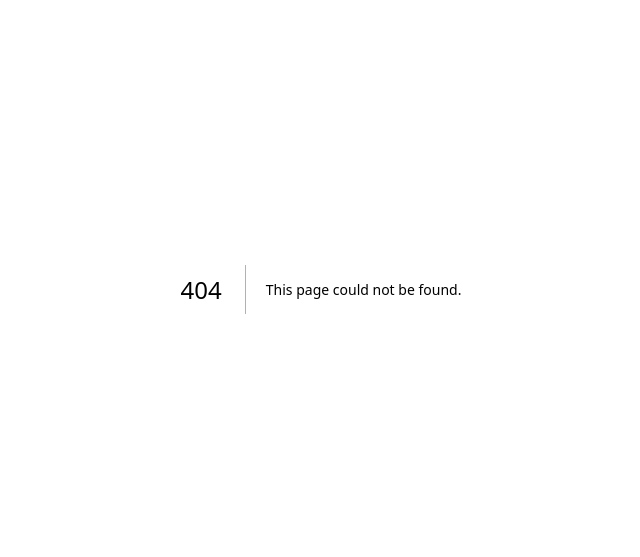
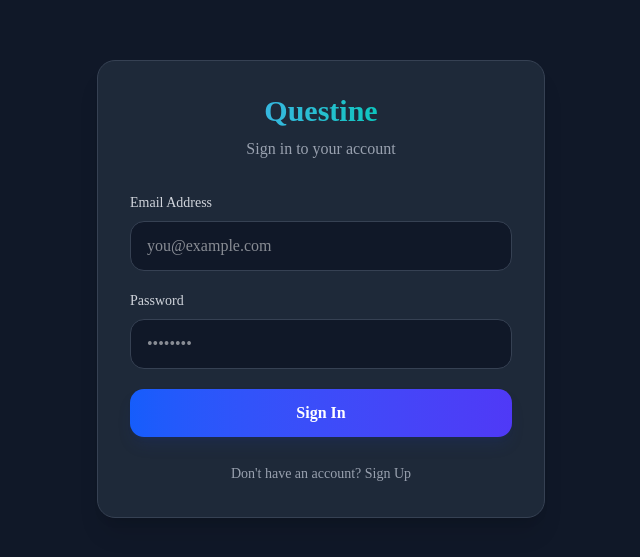
Before and after one commit to WindletCorp/Questine, a Next.js app: page /login in a window 1280 px wide. Before the commit this address had no page. Shown: the part 111-668 px from the top of the page, without its empty margins (319-959 px from the left). Built offline with nearby package versions, Linux system fonts and the light colour scheme.

Commit message:
feat: add login page, update journal/task models, and configure BYOK user endpoints

```diff
--- a/app/api/chat/route.ts
+++ b/app/api/chat/route.ts
@@ -33,8 +33,12 @@ export async function POST(req: Request) {
             return new Response(JSON.stringify({ error: 'API key not configured' }), { status: 400 });
         }
 
+        if (!userConfig.byok_provider) {
+            return new Response(JSON.stringify({ error: 'BYOK Provider not configured. Please set up your provider first.' }), { status: 400 });
+        }
+
         if (userConfig.byok_provider !== 'google' && userConfig.byok_provider !== 'gemini') {
-            return new Response(JSON.stringify({ error: 'Only Google Gemini configuration is ready.' }), { status: 400 });
+            return new Response(JSON.stringify({ error: `Unsupported BYOK provider: ${userConfig.byok_provider}` }), { status: 400 });
         }
 
         console.log("STARTED CALLING STREAM TEXT WITH MESSAGES");
@@ -67,7 +71,7 @@ export async function POST(req: Request) {
 
         console.time('[LLM] generateText');
         const result = await generateText({
-            model: google("gemini-3.5-flash-lite"),
+            model: google('gemini-3.5-flash-lite'),
             system: systemPrompt,
             tools: myTools,
             stopWhen: isStepCount(5),
@@ -77,7 +81,7 @@ export async function POST(req: Request) {
 
         console.log("✅ FINAL RESPONSE GENERATED:", result.text);
 
-        return new Response(JSON.stringify({ text: result.text, responseMessages: result.responseMessages }), {
+        return new Response(JSON.stringify({ text: result.text, responseMessages: result.steps }), {
             headers: { 'Content-Type': 'application/json' },
         });
 
--- /dev/null
+++ b/app/api/user/config/route.ts
@@ -0,0 +1,57 @@
+import { createSupabaseServerClient } from '@/lib/supabase/server';
+import { z } from 'zod';
+
+const UpdateConfigSchema = z.object({
+  byok_key: z.string().optional(),
+  byok_provider: z.string().optional(),
+  goals: z.string().optional(),
+  constraints: z.string().optional(),
+});
+
+export async function POST(req: Request) {
+  try {
+    const supabase = await createSupabaseServerClient();
+
+    // 1. Authenticate user
+    const { data: { user }, error: authError } = await supabase.auth.getUser();
+
+    if (authError || !user) {
+      return new Response(JSON.stringify({ error: 'Unauthorized' }), { status: 401 });
+    }
+
+    // 2. Parse request body
+    const body = await req.json();
+    const parsed = UpdateConfigSchema.safeParse(body);
+
+    if (!parsed.success) {
+      return new Response(JSON.stringify({ error: 'Invalid payload', details: parsed.error.issues }), { status: 400 });
+    }
+
+    const updates = parsed.data;
+
+    // Only update if there are fields to update
+    if (Object.keys(updates).length === 0) {
+      return new Response(JSON.stringify({ error: 'No fields provided to update' }), { status: 400 });
+    }
+
+    // 3. Update the user record in database
+    const { error: updateError } = await supabase
+      .from('users')
+      .update(updates)
+      .eq('id', user.id);
+
+    if (updateError) {
+      console.error('Failed to update user config:', updateError);
+      return new Response(JSON.stringify({ error: 'Failed to update configuration' }), { status: 500 });
+    }
+
+    return new Response(JSON.stringify({ success: true, message: 'Configuration updated successfully' }), {
+      status: 200,
+      headers: { 'Content-Type': 'application/json' },
+    });
+
+  } catch (err: any) {
+    console.error('Unhandled Route Error:', err);
+    return new Response(JSON.stringify({ error: err.message }), { status: 500 });
+  }
+}
--- /dev/null
+++ b/app/login/page.tsx
@@ -0,0 +1,100 @@
+"use client";
+
+import { useState } from "react";
+import { createSupabaseBrowserClient } from "@/lib/supabase/client";
+import { useRouter } from "next/navigation";
+
+export default function LoginPage() {
+  const [email, setEmail] = useState("");
+  const [password, setPassword] = useState("");
+  const [loading, setLoading] = useState(false);
+  const [error, setError] = useState<string | null>(null);
+  const [isSignUp, setIsSignUp] = useState(false);
+  const router = useRouter();
+
+  const handleAuth = async (e: React.FormEvent) => {
+    e.preventDefault();
+    setLoading(true);
+    setError(null);
+    const client = createSupabaseBrowserClient();
+
+    let result;
+    if (isSignUp) {
+      result = await client.auth.signUp({ email, password });
+    } else {
+      result = await client.auth.signInWithPassword({ email, password });
+    }
+
+    if (result.error) {
+      setError(result.error.message);
+    } else {
+      router.push("/test"); // Redirect to the test page after login
+    }
+    setLoading(false);
+  };
+
+  return (
+    <div className="min-h-screen flex items-center justify-center bg-gray-900 text-white p-4">
+      <div className="max-w-md w-full p-8 bg-gray-800 rounded-2xl border border-gray-700 shadow-xl">
+        <div className="text-center mb-8">
+          <h1 className="text-3xl font-bold bg-clip-text text-transparent bg-gradient-to-r from-blue-400 to-emerald-400">
+            Questine
+          </h1>
+          <p className="text-gray-400 mt-2">
+            {isSignUp ? "Create your account" : "Sign in to your account"}
+          </p>
+        </div>
+
+        {error && (
+          <div className="mb-6 p-4 bg-red-900/30 border border-red-500/50 rounded-lg text-red-200 text-sm">
+            {error}
+          </div>
+        )}
+
+        <form onSubmit={handleAuth} className="space-y-5">
+          <div>
+            <label className="block text-sm font-medium mb-2 text-gray-300">Email Address</label>
+            <input
+              type="email"
+              required
+              value={email}
+              onChange={(e) => setEmail(e.target.value)}
+              className="w-full bg-gray-900 border border-gray-700 rounded-xl px-4 py-3 focus:ring-2 focus:ring-blue-500 focus:border-transparent outline-none transition-all"
+              placeholder="you@example.com"
+            />
+          </div>
+          <div>
+            <label className="block text-sm font-medium mb-2 text-gray-300">Password</label>
+            <input
+              type="password"
+              required
+              value={password}
+              onChange={(e) => setPassword(e.target.value)}
+              className="w-full bg-gray-900 border border-gray-700 rounded-xl px-4 py-3 focus:ring-2 focus:ring-blue-500 focus:border-transparent outline-none transition-all"
+              placeholder="••••••••"
+            />
+          </div>
+          <button
+            type="submit"
+            disabled={loading}
+            className="w-full bg-gradient-to-r from-blue-600 to-indigo-600 hover:from-blue-500 hover:to-indigo-500 text-white font-semibold py-3 px-4 rounded-xl transition-all disabled:opacity-50 disabled:cursor-not-allowed shadow-lg shadow-blue-900/20"
+          >
+            {loading ? "Authenticating..." : (isSignUp ? "Sign Up" : "Sign In")}
+          </button>
+        </form>
+
+        <div className="mt-6 text-center">
+          <button
+            onClick={() => {
+              setIsSignUp(!isSignUp);
+              setError(null);
+            }}
+            className="text-sm text-gray-400 hover:text-white transition-colors"
+          >
+            {isSignUp ? "Already have an account? Sign In" : "Don't have an account? Sign Up"}
+          </button>
+        </div>
+      </div>
+    </div>
+  );
+}
--- a/app/test/page.tsx
+++ b/app/test/page.tsx
@@ -220,7 +220,8 @@ function JournalsPanel({ userId }: { userId: string }) {
   const [journals, setJournals] = useState<Journal[]>([]);
   const [result, setResult] = useState<unknown>(null);
   const [content, setContent] = useState("Today I felt focused and productive.");
-  const [date, setDate] = useState(new Date().toISOString().slice(0, 10));
+  const [startTime, setStartTime] = useState(new Date().toISOString());
+  const [endTime, setEndTime] = useState(new Date(Date.now() + 3600 * 1000).toISOString());
 
   const refresh = useCallback(async () => {
     const r = await getJournals(client, userId);
@@ -231,7 +232,7 @@ function JournalsPanel({ userId }: { userId: string }) {
   useEffect(() => { refresh(); }, [refresh]);
 
   const handleCreate = async () => {
-    const r = await createJournal(client, { user_id: userId, content, date });
+    const r = await createJournal(client, { user_id: userId, content, start_time: startTime, end_time: endTime });
     setResult(r);
     refresh();
   };
@@ -252,8 +253,10 @@ function JournalsPanel({ userId }: { userId: string }) {
   return (
     <Section title="📓 Journals">
       <div className="form-grid">
-        <input className="input" type="date" value={date}
-          onChange={(e) => setDate(e.target.value)} />
+        <input className="input" type="datetime-local" value={startTime.slice(0, 16)}
+          onChange={(e) => setStartTime(new Date(e.target.value).toISOString())} />
+        <input className="input" type="datetime-local" value={endTime.slice(0, 16)}
+          onChange={(e) => setEndTime(new Date(e.target.value).toISOString())} />
         <textarea className="input textarea" value={content}
           onChange={(e) => setContent(e.target.value)} rows={3} placeholder="Journal content..." />
         <div className="row">
@@ -265,7 +268,7 @@ function JournalsPanel({ userId }: { userId: string }) {
         {journals.map((j) => (
           <div key={j.id} className="item">
             <span className="item-label">
-              📅 {j.date} — {j.content.slice(0, 60)}{j.content.length > 60 ? "…" : ""}
+              📅 {j.start_time?.slice(0, 10)} — {j.content.slice(0, 60)}{j.content.length > 60 ? "…" : ""}
             </span>
             <span className="item-meta">{j.id.slice(0, 8)}…</span>
             <div className="item-actions">
@@ -347,6 +350,11 @@ export default function CRUDTestPage() {
           <h1>🔐 Auth Required</h1>
           <p>{authError}</p>
           <p className="hint">This test page requires an authenticated Supabase session.</p>
+          <div className="mt-6">
+            <a href="/login" className="btn btn-primary" style={{ textDecoration: 'none', display: 'inline-block' }}>
+              Go to Login Page
+            </a>
+          </div>
         </div>
       </div>
     );
--- a/lib/db/journals.ts
+++ b/lib/db/journals.ts
@@ -13,9 +13,9 @@ export async function getJournals(client: Client, userId: string): Promise<DbRes
     .from("journals")
     .select("*")
     .eq("user_id", userId)
-    .gte("date", yesterday)
-    .lte("date", tomorrow)
-    .order("date", { ascending: false });
+    .gte("start_time", yesterday)
+    .lte("start_time", tomorrow)
+    .order("start_time", { ascending: false });
 
   if (error) return err(error.message);
   return ok(data);
--- a/lib/db/schemas/index.ts
+++ b/lib/db/schemas/index.ts
@@ -2,12 +2,14 @@ import { z } from "zod";
 
 export const InsertTaskSchema = z.object({
   label: z.string().describe("The name or title of the task (e.g., 'Do laundry')"),
+  due_date: z.string().nullable().optional().describe("ISO 8601 UTC timestamp of the task due date. Pass null for no due date."),
   metadata: z.record(z.string(), z.any()).optional().describe("Optional key-value JSON object for any extra task details"),
 });
 
 export const UpdateTaskSchema = z.object({
   label: z.string().optional().describe("The name or title of the task"),
   completed_at: z.string().nullable().optional().describe("ISO 8601 UTC timestamp of when the task was completed. Pass null to mark as incomplete."),
+  due_date: z.string().nullable().optional().describe("ISO 8601 UTC timestamp of the task due date. Pass null for no due date."),
   metadata: z.record(z.string(), z.any()).nullable().optional().describe("Optional key-value JSON object for any extra task details"),
 });
 
@@ -31,12 +33,14 @@ export const UpdateRoutineBlockSchema = z.object({
 
 export const InsertJournalSchema = z.object({
   content: z.string().describe("The actual text content of the journal entry"),
-  date: z.string().describe("The local date of the journal entry in YYYY-MM-DD format"),
+  start_time: z.string().describe("ISO 8601 UTC timestamp of the start of the time frame"),
+  end_time: z.string().describe("ISO 8601 UTC timestamp of the end of the time frame"),
   ai_analysis: z.record(z.string(), z.any()).optional().describe("Optional structured AI analysis of the journal entry"),
 });
 
 export const UpdateJournalSchema = z.object({
   content: z.string().optional().describe("The actual text content of the journal entry"),
   ai_analysis: z.record(z.string(), z.any()).nullable().optional().describe("Optional structured AI analysis of the journal entry"),
-  date: z.string().optional().describe("The local date of the journal entry in YYYY-MM-DD format"),
+  start_time: z.string().optional().describe("ISO 8601 UTC timestamp of the start of the time frame"),
+  end_time: z.string().optional().describe("ISO 8601 UTC timestamp of the end of the time frame"),
 });
```
Also changed, not shown: lib/db/database.types.ts (+9 -3 lines), 1 other file (tests, documents, lock files or other folders).
